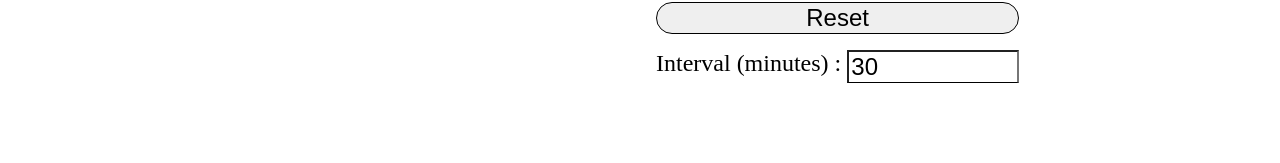
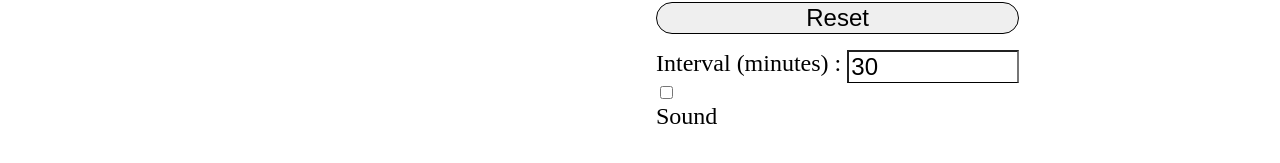
Before and after one commit to mobu-of-the-world/mobu, a React (Create React App) app: page / in a window 1280 px wide. Shown: the part 209-372 px from the top of the page. Built offline with nearby package versions, Linux system fonts and the light colour scheme.

Commit message:
Implement sound config

```diff
--- /dev/null
+++ b/src/atoms/Checkbox.tsx
@@ -0,0 +1,27 @@
+import React, { FC } from "react";
+
+type Props = {
+  name: string;
+  value: string;
+  defaultChecked?: boolean;
+  onChange?: (event: React.ChangeEvent<HTMLInputElement>) => void;
+};
+
+const Checkbox: FC<Props> = ({
+  name,
+  value,
+  defaultChecked = false,
+  onChange = (event) => {},
+}) => {
+  return (
+    <input
+      type="checkbox"
+      name={name}
+      value={value}
+      defaultChecked={defaultChecked}
+      onChange={onChange}
+    />
+  );
+};
+
+export default Checkbox;
--- /dev/null
+++ b/src/global.d.ts
@@ -0,0 +1 @@
+declare module "*.mp3";
--- /dev/null
+++ b/src/molecules/SoundConfig.tsx
@@ -0,0 +1,24 @@
+import React, { FC, ChangeEvent } from "react";
+import Checkbox from "../atoms/Checkbox";
+import Text from "../atoms/Text";
+
+type Props = {
+  defaultChecked: boolean;
+  onChange: (event: ChangeEvent<HTMLInputElement>) => void;
+};
+
+const SoundConfig: FC<Props> = ({ defaultChecked, onChange }) => {
+  return (
+    <div>
+      <Checkbox
+        name={"foo"}
+        value={"foo"}
+        defaultChecked={defaultChecked}
+        onChange={onChange}
+      />
+      <Text>Sound</Text>
+    </div>
+  );
+};
+
+export default SoundConfig;
--- a/src/organisms/Session.tsx
+++ b/src/organisms/Session.tsx
@@ -2,6 +2,7 @@ import React from "react";
 
 import Timer from "../molecules/Timer";
 import Interval from "../molecules/Interval";
+import SoundConfig from "../molecules/SoundConfig";
 
 import "./Session.css";
 
@@ -13,6 +14,8 @@ const Session: React.FunctionComponent<{
   onIntervalChange: (event: React.ChangeEvent<HTMLInputElement>) => void;
   intervalMinutes: number;
   disableStartOrPause: boolean;
+  soundEnabled: boolean;
+  onChangeSoundConfing: (event: React.ChangeEvent<HTMLInputElement>) => void;
 }> = ({
   iterationCount,
   elapsedTime,
@@ -21,6 +24,8 @@ const Session: React.FunctionComponent<{
   onIntervalChange,
   intervalMinutes,
   disableStartOrPause,
+  soundEnabled,
+  onChangeSoundConfing,
 }) => {
   return (
     <div className="session">
@@ -36,6 +41,10 @@ const Session: React.FunctionComponent<{
         onIntervalChange={onIntervalChange}
         intervalMinutes={intervalMinutes}
       />
+      <SoundConfig
+        defaultChecked={soundEnabled}
+        onChange={onChangeSoundConfing}
+      />
     </div>
   );
 };
--- a/src/pages/AppContainer.tsx
+++ b/src/pages/AppContainer.tsx
@@ -1,7 +1,8 @@
-import React from "react";
+import React, { useState } from "react";
 
 import AppComponent from "../templates/AppComponent";
 import { setCookieUsers, getCookieUsers } from "../utils/cookie";
+import audiofile from "../assets/audio/bell.mp3";
 
 const emptyUsername = "";
 const blankStringsPattern = new RegExp(/^\s*$/);
@@ -22,6 +23,7 @@ const AppContainer: React.FunctionComponent = () => {
   const [tickCount, setTickCount] = React.useState(0);
   const [iterationCount, setIterationCount] = React.useState(1);
   const [showMenu, setShowMenu] = React.useState(false);
+  const [soundEnabled, setSoundEnabled] = useState(false);
 
   const registerDisabled = () =>
     username === emptyUsername ||
@@ -66,12 +68,16 @@ const AppContainer: React.FunctionComponent = () => {
           setCookieUsers(newUsers);
           return newUsers;
         });
+        if (soundEnabled) {
+          const bell = new Audio(audiofile);
+          bell.play();
+        }
         if (window.Notification) {
           new Notification("Change the driver!");
         }
       }
     }, 1000);
-  }, [count, timerID]);
+  }, [count, timerID, soundEnabled]);
 
   const onReset = React.useCallback(() => {
     count.current = 0;
@@ -129,6 +135,10 @@ const AppContainer: React.FunctionComponent = () => {
     []
   );
 
+  const onChangeSoundConfing = (event: React.ChangeEvent<HTMLInputElement>) => {
+    setSoundEnabled(!soundEnabled);
+  };
+
   const onHamburgerMenuClick = React.useCallback(() => {
     setShowMenu(true);
   }, []);
@@ -150,11 +160,13 @@ const AppContainer: React.FunctionComponent = () => {
       onUserRemove={onUserRemove}
       onHamburgerMenuClick={onHamburgerMenuClick}
       onHamburgerMenuCloseClick={onHamburgerMenuCloseClick}
+      onChangeSoundConfing={onChangeSoundConfing}
       username={username}
       users={users}
       intervalMinutes={Math.ceil(intervalSeconds / 60)}
       registerDisabled={registerDisabled()}
       showMenu={showMenu}
+      soundEnabled={soundEnabled}
     ></AppComponent>
   );
 };
--- a/src/templates/AppComponent.tsx
+++ b/src/templates/AppComponent.tsx
@@ -19,11 +19,13 @@ const AppComponent: React.FunctionComponent<{
   onUserRemove: (event: React.MouseEvent<HTMLDivElement>) => void;
   onHamburgerMenuClick: (event: React.MouseEvent<HTMLDivElement>) => void;
   onHamburgerMenuCloseClick: (event: React.MouseEvent<HTMLDivElement>) => void;
+  onChangeSoundConfing: (event: React.ChangeEvent<HTMLInputElement>) => void;
   username: string;
   users: string[];
   intervalMinutes: number;
   registerDisabled: boolean;
   showMenu: boolean;
+  soundEnabled: boolean;
 }> = ({
   elapsedTime,
   iterationCount,
@@ -36,11 +38,13 @@ const AppComponent: React.FunctionComponent<{
   onUserRemove,
   onHamburgerMenuClick,
   onHamburgerMenuCloseClick,
+  onChangeSoundConfing,
   username,
   users,
   intervalMinutes,
   registerDisabled,
   showMenu,
+  soundEnabled,
 }) => {
   return (
     <>
@@ -69,6 +73,8 @@ const AppComponent: React.FunctionComponent<{
             onIntervalChange={onIntervalChange}
             intervalMinutes={intervalMinutes}
             disableStartOrPause={users.length < 2}
+            soundEnabled={soundEnabled}
+            onChangeSoundConfing={onChangeSoundConfing}
           />
         </div>
       </div>
```
Also changed, not shown: 1 other file (tests, documents, lock files or other folders).
